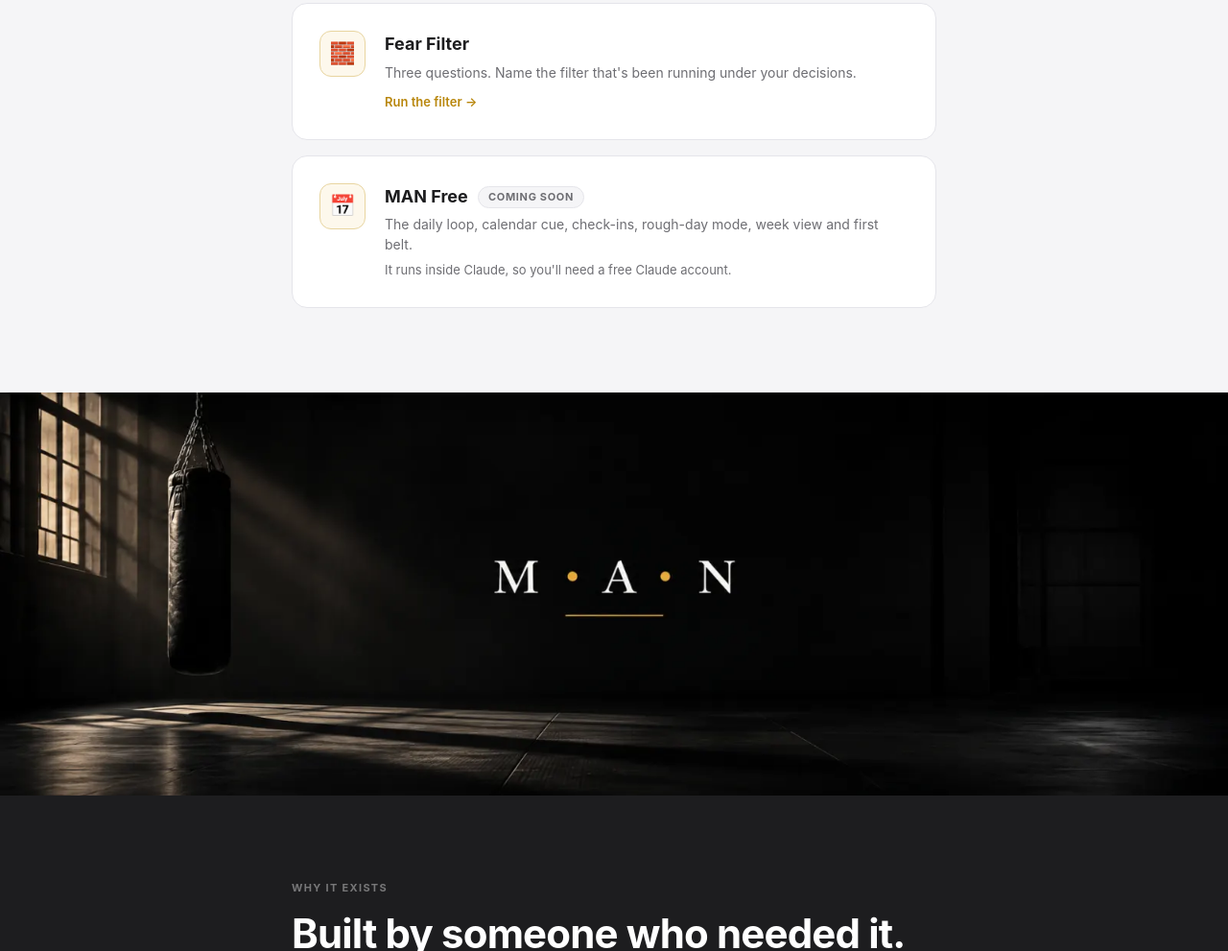
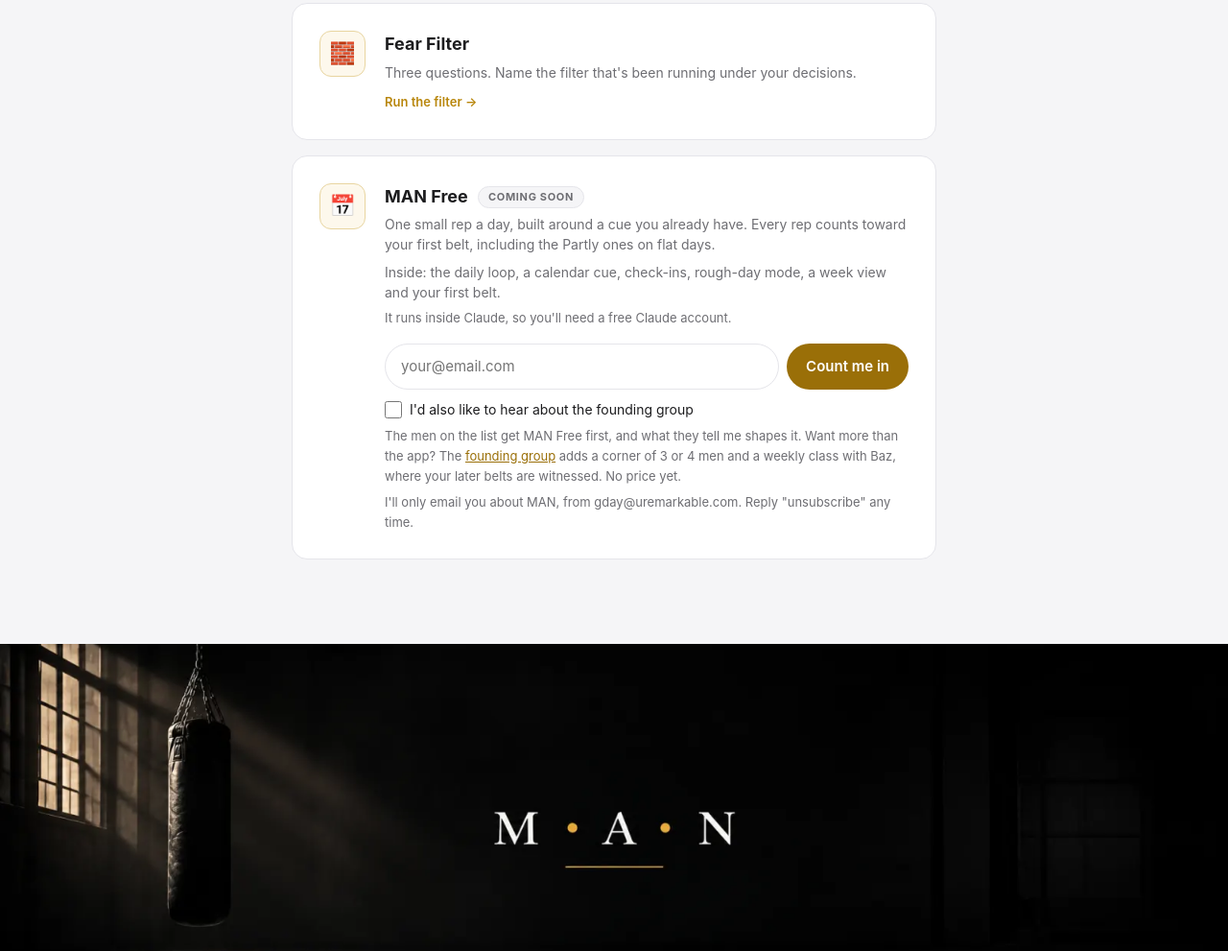
Before and after one commit to izzyoj/uremarkable-landing, a plain HTML site: page man/index.html in a window 1280 px wide. Shown: the part 8531-9522 px from the top of the page at 96% size. Drawn offline with Linux system fonts and the light colour scheme.

Commit message:
MAN Free card becomes a waitlist ("Count me in"), with optional founding-group tick
Co-Authored-By: Claude Opus 5.5 <noreply@anthropic.com>

```diff
--- a/man/index.html
+++ b/man/index.html
@@ -722,6 +722,18 @@
   .status-soon { background: var(--bg-soft); color: var(--ink-soft); border: 1px solid var(--border); }
   .tool-card.is-soon { cursor: default; }
   .account-note { font-size: 13px; color: var(--ink-soft); margin-top: 6px; }
+  .free-list { margin-top: 16px; }
+  .free-list-row { display: flex; gap: 8px; flex-wrap: wrap; }
+  .free-list-row input { flex: 1; min-width: 0; font: inherit; font-size: 15px; padding: 11px 16px; border: 1px solid var(--border); border-radius: 980px; background: #fff; color: var(--ink); }
+  .free-list-row input:focus { outline: 3px solid var(--gold-border); border-color: var(--gold); }
+  .free-list-row button { font: inherit; font-size: 15px; font-weight: 600; padding: 11px 20px; border: 0; border-radius: 980px; background: var(--gold-btn); color: #fff; cursor: pointer; }
+  .free-list-row button:disabled { opacity: .6; cursor: default; }
+  .free-list-tick { display: flex; align-items: center; gap: 8px; font-size: 14px; color: var(--ink); margin-top: 10px; cursor: pointer; }
+  .free-list-tick input { width: 18px; height: 18px; accent-color: var(--gold-btn); }
+  .free-list a, .free-list-done a { color: var(--gold-btn); }
+  .free-list-done { margin-top: 16px; font-size: 15px; color: var(--ink); background: var(--gold-light); border: 1px solid var(--gold-border); border-radius: 12px; padding: 12px 14px; }
+  .visually-hidden { position: absolute; width: 1px; height: 1px; overflow: hidden; clip: rect(0 0 0 0); white-space: nowrap; }
+  @media (max-width: 480px) { .free-list-row button { width: 100%; } }
   .founder-band { display: block; width: 100%; height: auto; max-height: 420px; object-fit: cover; }
   .care-inline { font-size: 14px; color: var(--ink-soft); margin-top: 20px; }
   a:focus-visible, .tool-card:focus-visible, .pillar-card:focus-visible, .inspiration-card:focus-visible { outline: 3px solid var(--gold); outline-offset: 3px; }
@@ -1010,12 +1022,24 @@
           <div class="tool-card-cta">Run the filter →</div>
         </div>
       </a>
-      <div class="tool-card is-soon" aria-label="MAN Free, coming soon">
+      <div class="tool-card is-soon" id="man-free" aria-label="MAN Free, coming soon">
         <div class="tool-icon">📅</div>
-        <div>
+        <div style="flex:1;min-width:0">
           <div class="tool-card-title">MAN Free <span class="status-tag status-soon">Coming soon</span></div>
-          <div class="tool-card-desc">The daily loop, calendar cue, check-ins, rough-day mode, week view and first belt.</div>
+          <div class="tool-card-desc">One small rep a day, built around a cue you already have. Every rep counts toward your first belt, including the Partly ones on flat days.</div>
+          <div class="tool-card-desc" style="margin-top:8px">Inside: the daily loop, a calendar cue, check-ins, rough-day mode, a week view and your first belt.</div>
           <div class="account-note">It runs inside Claude, so you'll need a free Claude account.</div>
+          <form class="free-list" id="freeListForm" onsubmit="return joinFreeList(event)">
+            <label class="visually-hidden" for="freeListEmail">Your email</label>
+            <div class="free-list-row">
+              <input type="email" id="freeListEmail" placeholder="your@email.com" required autocomplete="email" />
+              <button type="submit" id="freeListBtn">Count me in</button>
+            </div>
+            <label class="free-list-tick"><input type="checkbox" id="freeListFounding" /> I'd also like to hear about the founding group</label>
+            <p class="account-note">The men on the list get MAN Free first, and what they tell me shapes it. Want more than the app? The <a href="#founding-group">founding group</a> adds a corner of 3 or 4 men and a weekly class with Baz, where your later belts are witnessed. No price yet.</p>
+            <p class="account-note">I'll only email you about MAN, from gday@uremarkable.com. Reply "unsubscribe" any time.</p>
+          </form>
+          <div class="free-list-done" id="freeListDone" hidden role="status">You're on the list. I'll email you when MAN Free opens. While you wait, <a href="/quiz/man/">the quiz</a> finds your biggest gap.</div>
         </div>
       </div>
     </div>
@@ -1216,5 +1240,24 @@
 </footer>
 
 
+<script>
+function joinFreeList(e) {
+  e.preventDefault();
+  var email = document.getElementById('freeListEmail').value.trim();
+  if (!email || email.indexOf('@') < 1) { document.getElementById('freeListEmail').focus(); return false; }
+  var founding = document.getElementById('freeListFounding').checked;
+  var btn = document.getElementById('freeListBtn');
+  btn.disabled = true; btn.textContent = 'Adding you…';
+  fetch('https://formsubmit.co/ajax/gday@uremarkable.com', {
+    method: 'POST',
+    headers: { 'Content-Type': 'application/json', 'Accept': 'application/json' },
+    body: JSON.stringify({ email: email, _subject: 'MAN Free waitlist', source: 'uremarkable.com/man (MAN Free card)', founding_group_interest: founding ? 'Yes' : 'No' })
+  }).catch(function() {}).then(function() {
+    document.getElementById('freeListForm').hidden = true;
+    document.getElementById('freeListDone').hidden = false;
+  });
+  return false;
+}
+</script>
 </body>
 </html>
```
